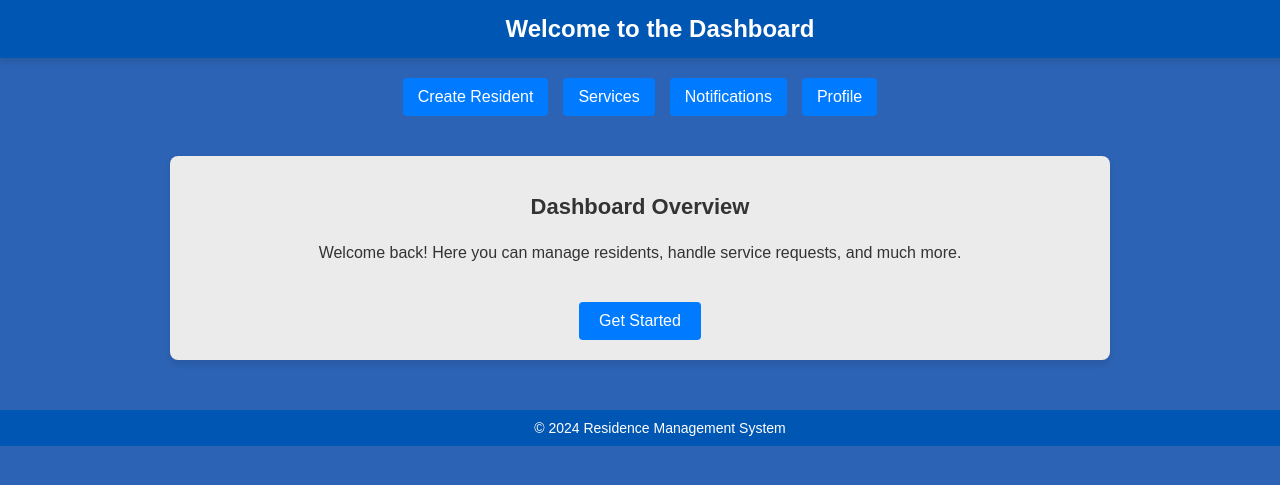
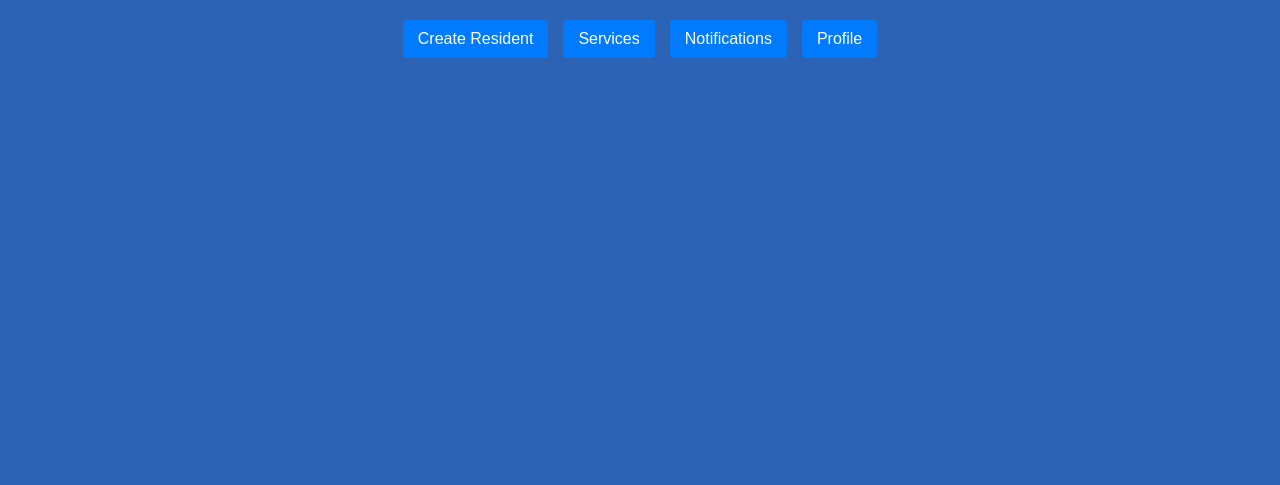
Before and after one commit to R1KT/quickstore, a Django app: page /home/ in a window 1280 px wide. Shown: the top 485 px of the page. Run offline with Django 5.2, Linux system fonts and the light colour scheme; the visitor is signed in with stand-in values (Sample User, id 1).

Commit message:
Initial Commit

```diff
--- a/dashboard/templates/home/home.html
+++ b/dashboard/templates/home/home.html
@@ -8,27 +8,13 @@
     <link rel="stylesheet" type="text/css" href="{% static 'dashboard/home.css' %}">
 </head>
 <body>
-    <header>
-        <h1>Welcome to the Dashboard</h1>
-    </header>
-
-    <nav class="nav-bar">
-        <a href="/create-resident/">Create Resident</a>
-        <a href="/services/">Services</a>
-        <a href="/notifications/">Notifications</a>
-        <a href="/profile/">Profile</a>
-    </nav>
-
-    <div class="container">
-        <section class="main-content">
-            <h2>Dashboard Overview</h2>
-            <p>Welcome back! Here you can manage residents, handle service requests, and much more.</p>
-            <button class="button">Get Started</button>
-        </section>
+    <div class="navBarContainer">
+        <nav class="navBar">
+            <a href="/create-resident/">Create Resident</a>
+            <a href="/services/">Services</a>
+            <a href="/notifications/">Notifications</a>
+            <a href="/profile/">Profile</a>
+        </nav>
     </div>
-
-    <footer>
-        <p>&copy; 2024 Residence Management System</p>
-    </footer>
 </body>
 </html>
--- a/quickstore/static/dashboard/home.css
+++ b/quickstore/static/dashboard/home.css
@@ -17,33 +17,21 @@ body {
     align-items: center;
 }
 
+.navBarContainer {
+    display: flex;
+    justify-content: center;
+}
 /* Header styling */
-header {
-    background-color: #0056b3;
-    color: white;
-    width: 100%;
-    padding: 15px 20px;
-    box-shadow: 0 4px 6px rgba(0, 0, 0, 0.1);
-    position: sticky;
-    top: 0;
-    z-index: 1000;
-}
-
-header h1 {
-    margin: 0;
-    font-size: 24px;
-    text-align: center;
-}
 
 /* Navigation menu */
-.nav-bar {
+.navBar {
     display: flex;
     justify-content: center;
     gap: 15px;
     margin: 20px 0;
 }
 
-.nav-bar a {
+.navBar a {
     color: white;
     text-decoration: none;
     padding: 10px 15px;
@@ -52,12 +40,12 @@ header h1 {
     font-size: 16px;
 }
 
-.nav-bar a:hover {
+.navBar a:hover {
     background-color: #0056b3;
 }
 
 /* Main content area */
-.main-content {
+.mainContent {
     background-color: #ebebeb; /* Matches login container background */
     padding: 20px;
     border-radius: 8px;
@@ -67,56 +55,13 @@ header h1 {
     text-align: center;
 }
 
-.main-content h2 {
+.mainContent h2 {
     font-size: 22px;
     color: #333;
     margin-bottom: 20px;
 }
 
-.main-content p {
+.mainContent p {
     font-size: 16px;
     line-height: 1.6;
 }
-
-/* Footer */
-footer {
-    margin-top: 30px;
-    padding: 10px 20px;
-    text-align: center;
-    background-color: #0056b3;
-    color: white;
-    width: 100%;
-}
-
-footer p {
-    margin: 0;
-    font-size: 14px;
-}
-
-/* Buttons */
-.button {
-    padding: 10px 20px;
-    background-color: #007bff;
-    color: white;
-    border: none;
-    border-radius: 4px;
-    cursor: pointer;
-    margin-top: 20px;
-    font-size: 16px;
-}
-
-.button:hover {
-    background-color: #0056b3;
-}
-
-/* Media queries for responsiveness */
-@media screen and (max-width: 768px) {
-    .main-content {
-        width: 90%;
-    }
-
-    .nav-bar {
-        flex-direction: column;
-        gap: 10px;
-    }
-}
```
